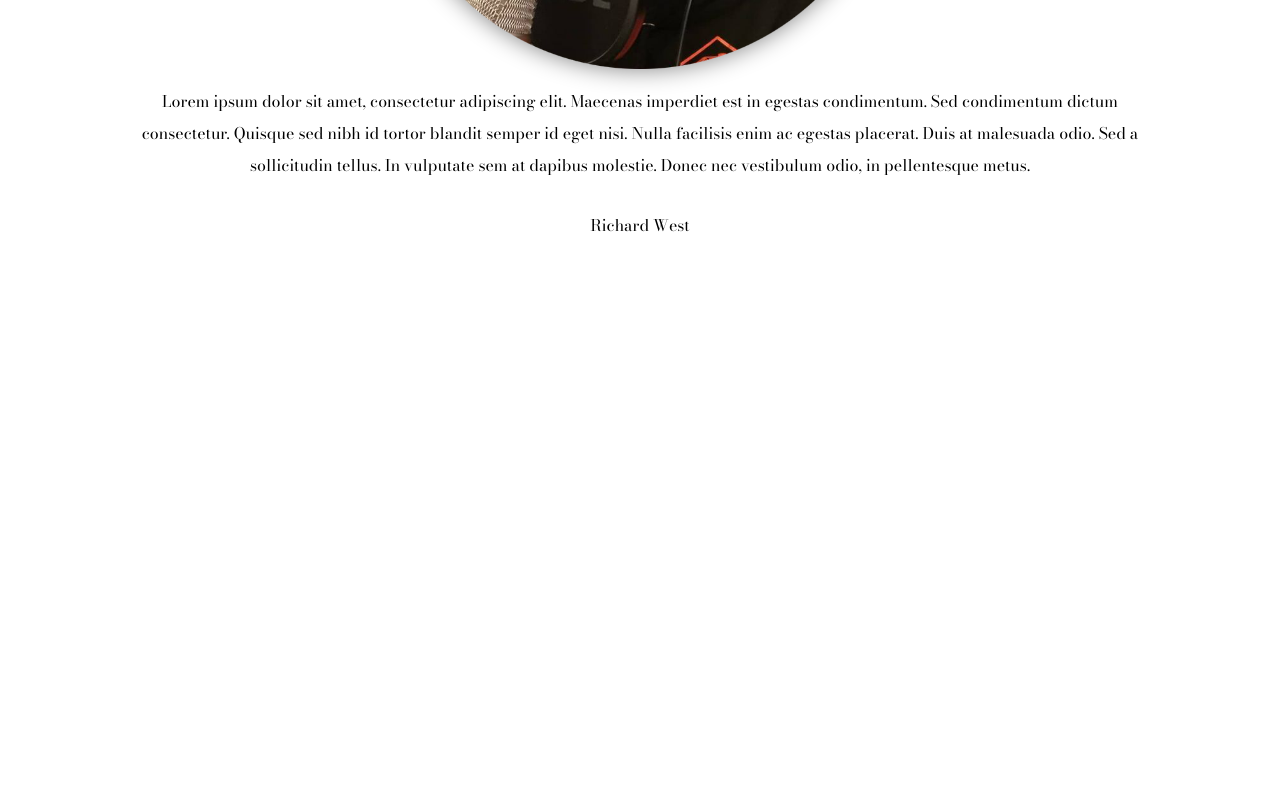
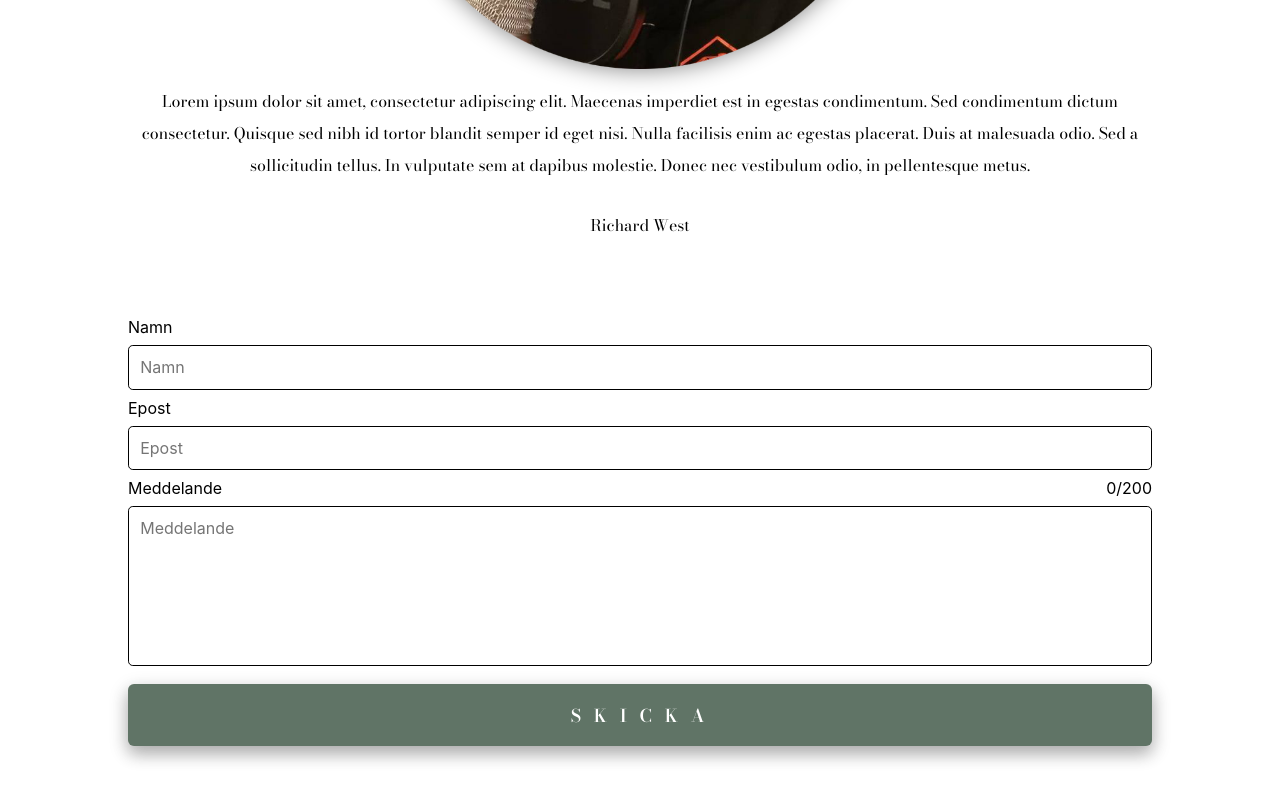
Before and after one commit to Nesiht/Jaktstugan_Podcast, a React (Create React App) app: page / in a window 1280 px wide. Shown: the part 3925-4725 px from the top of the page. Before the commit the page ends 4242 px from the top, so only its background shows below. Built offline with nearby package versions, Linux system fonts and the light colour scheme.

Commit message:
created contact component

```diff
--- a/src/App.js
+++ b/src/App.js
@@ -1,12 +1,14 @@
 import './App.css';
 import { Header } from './components/Header'
 import { Author } from './components/Author'
+import { Contact } from './components/Contact'
 
 export const App = () => {
   return (
     <>
       <Header />
       <Author />
+      <Contact />
     </>
   );
 }
--- /dev/null
+++ b/src/components/Contact.js
@@ -0,0 +1,61 @@
+import React, { useState } from 'react'
+import { Form, Input, Textarea, FormContainer, StyledLabel } from './style'
+import { Button } from './Button'
+
+export const Contact = () => {
+  const [count, setCount] = useState(10);
+  const [name, setName] = useState("");
+  const [email, setEmail] = useState("");
+  const [message, setMessage] = useState("");
+
+  const handleLogin = (event) => {
+    event.preventDefault();
+    setName("");
+    setEmail("");
+    setMessage("");
+  };
+
+  return (
+    <Form onSubmit={(e) => handleLogin(e)}>
+      <StyledLabel for="name">Namn</StyledLabel>
+      <Input
+        id="name"
+        placeholder="Namn"
+        type="text"
+        onChange={(event) => setName(event.target.value)}
+        required
+      ></Input>
+
+      <StyledLabel for="email">Epost</StyledLabel>
+      <Input
+        id="email"
+        placeholder="Epost"
+        type="email"
+        onChange={(event) => setEmail(event.target.value)}
+        required
+      ></Input>
+
+      <FormContainer>
+        <StyledLabel for="message">Meddelande</StyledLabel>
+        {message.length}/200
+      </FormContainer>
+
+      <Textarea
+        id="message"
+        placeholder="Meddelande"
+        type="text"
+        onChange={(event) => setMessage(event.target.value)}
+        required
+        maxLength="200"
+      ></Textarea>
+
+      <Button title='Skicka' bg='#607466' type="submit" onClick={() => setCount(count + 1)}>
+        Skicka
+      </Button>
+
+      <p>{name}</p>
+      <p>{email}</p>
+      <p>{message}</p>
+    </Form>
+  )
+}
--- a/src/components/style.js
+++ b/src/components/style.js
@@ -30,6 +30,8 @@ export const StyledSection = styled.div`
   justify-content: space-evenly;
   height: 100vh;
 `
+
+
 
 export const HorizontalLine = styled.hr`
   width: 80vw;
@@ -99,8 +101,53 @@ export const AuthorBio = styled.div`
 //   // background-color: lightblue;
 // `
 
+// ################### Contact Form ###################
 
+export const Form = styled.form`
+  display: flex;
+  flex-direction: column;
+  flex-wrap: wrap;
+  align-items: center;
+`
 
+export const Input = styled.input`
+  margin: 8px 0px;
+  border: 1px solid black;
+  border-radius: 0.3rem;
+  width: 80vw;
+  padding: 0.7rem 0rem 0.7rem 0.7rem;
+  font-size: 1rem;
+`
+
+export const Textarea = styled.textarea`
+  margin: 8px 0px;
+  border: 1px solid black;
+  border-radius: 0.3rem;
+  width: 80vw;
+  height: 20vh;
+  resize: none;
+  font-size: 1rem;
+  padding: 0.7rem 0rem 0.7rem 0.7rem;
+`
+
+export const Button = styled.button`
+  padding: 8px;
+  margin: 8px 0px;
+  width: 80vw;
+`
+
+export const FormContainer = styled.div`
+  display: flex;
+  flex-direction: row;
+  justify-content: space-between;
+  // text-align: right;
+  width: 80vw;
+`
+
+export const StyledLabel = styled.label`
+  text-align: left;
+  width: 80vw;
+`
 
 
 // ################### Button ###################
--- a/src/index.css
+++ b/src/index.css
@@ -5,6 +5,11 @@ body {
     sans-serif;
   -webkit-font-smoothing: antialiased;
   -moz-osx-font-smoothing: grayscale;
+}
+
+input, select, textarea { font-family: -apple-system, BlinkMacSystemFont, 'Segoe UI', 'Roboto', 'Oxygen',
+  'Ubuntu', 'Cantarell', 'Fira Sans', 'Droid Sans', 'Helvetica Neue',
+  sans-serif;
 }
 
 body::-webkit-scrollbar {display:none;}
```
